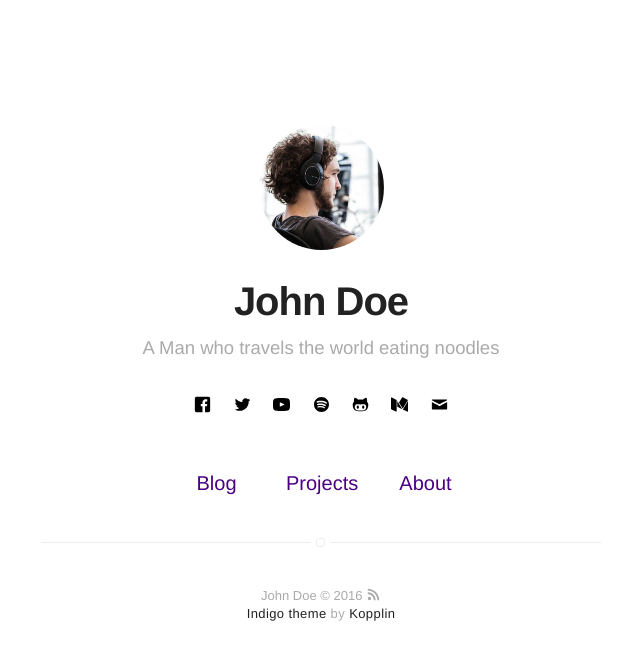
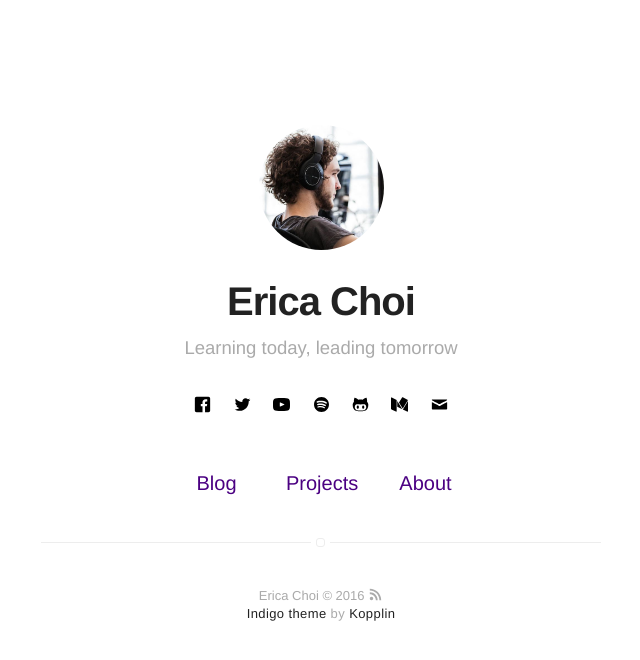
Before and after one commit to ericaenglish/ericaenglish.github.io, a Jekyll site: the page built from index.html, in a window 1280 px wide. Shown: the top 660 px of the page, without its empty margins (319-959 px from the left). Built offline with Jekyll 4.4.1, drawn with Linux system fonts in a browser that asks for light colours.

Commit message:
changed name

```diff
--- a/_config.yml
+++ b/_config.yml
@@ -1,6 +1,6 @@
 # main text of home
-name: John Doe
-bio: 'A Man who travels the world eating noodles'
+name: Erica Choi
+bio: 'Learning today, leading tomorrow'
 
 # if it's an external image, update below for true
 external-image: false
```
